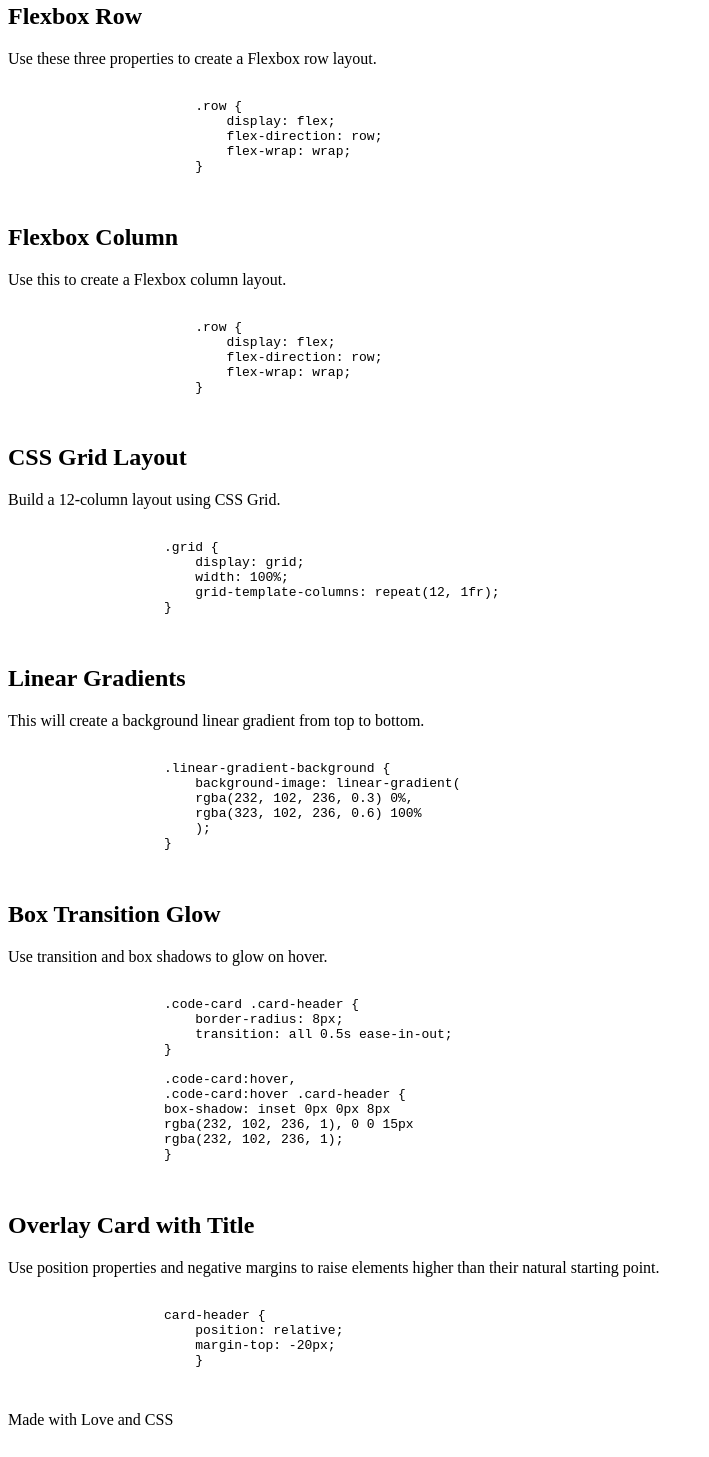
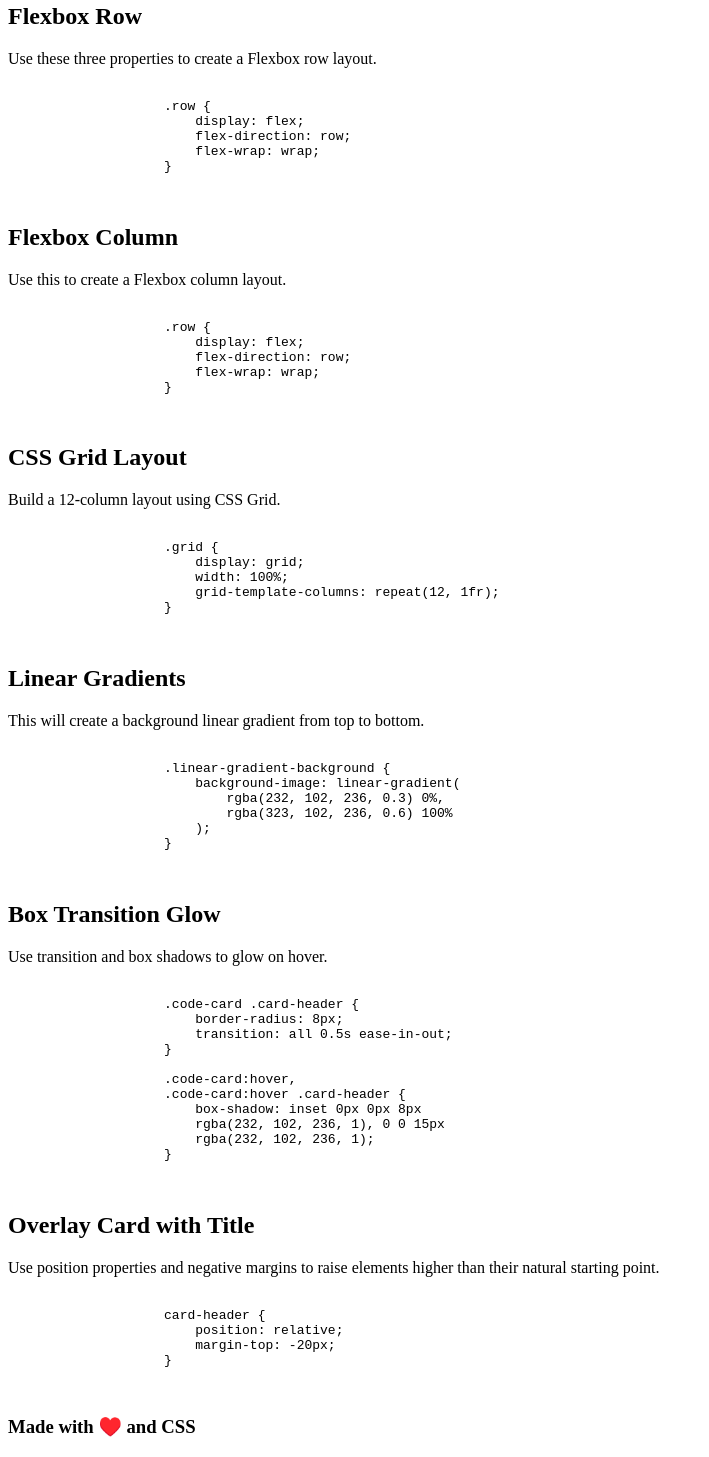
Before and after one commit to jeffz98/my-special-mini-project, a plain HTML site: page index.html in a window 1280 px wide. Shown: the part 133-1590 px from the top of the page, without its empty margins (0-709 px from the left). Drawn offline with Linux system fonts and the light colour scheme.

Commit message:
adjust semantic html

```diff
--- a/assets/style.css
+++ /dev/null
@@ -1,3 +0,0 @@
-.flex-container > div {
-
-}
--- a/index.html
+++ b/index.html
@@ -7,7 +7,8 @@
     <title>CSS Snippet</title>
 </head>
 <body>
-    <header><h1>CSS Snippet Cheatsheet</h1>
+    <header>
+        <h1>CSS Snippet Cheatsheet</h1>
         <p>
             Ever have trouble recalling the exacct syntax for oyur favorite CSS code?
             Give it a permanent home and add it to this page! Select any snippet
@@ -16,7 +17,8 @@
     </header>
 
     <div class = "flex-container">
-        <div>
+
+        <div class="card">
             <h2>Flexbox Row</h2>
             <p>Use these three properties to create a Flexbox row layout.</p>
             <pre>
@@ -28,9 +30,9 @@
                     }
                 </code>
             </pre>
+        </div>
 
-        </div>
-        <div>
+        <div class="card">
             <h2>Flexbox Column</h2>
             <p>Use this to create a Flexbox column layout.</p>
             <pre>
@@ -43,7 +45,8 @@
                 </code>
             </pre>
         </div>
-        <div>
+
+        <div class="card">
             <h2>CSS Grid Layout</h2>
             <p>Build a 12-column layout using CSS Grid.</p>
             <pre>
@@ -56,7 +59,8 @@
                 </code>
             </pre>
         </div>
-        <div>
+
+        <div class="card">
             <h2>Linear Gradients</h2>
             <p>This will create a background linear gradient from top to bottom.</p>
             <pre>
@@ -70,7 +74,8 @@
                 </code>
             </pre>
         </div>
-        <div>
+
+        <div class="card">
             <h2>Box Transition Glow</h2>
             <p>Use transition and box shadows to glow on hover.</p>
             <pre>
@@ -89,7 +94,8 @@
                 </code>
             </pre>
         </div>
-        <div>
+
+        <div class="card">
             <h2>Overlay Card with Title</h2>
             <p>Use position properties and negative margins to raise elements higher than their natural starting point.</p>
             <pre>
@@ -101,10 +107,10 @@
                 </code>
             </pre>
         </div>
+    </div>
 
-    </div>
     <footer>
-        Made with Love and CSS
+        <h3>Made with ♥️ and CSS</h3>
     </footer>
 </body>
 </html>
```
Lines whose indentation alone changed are shown as unchanged.
